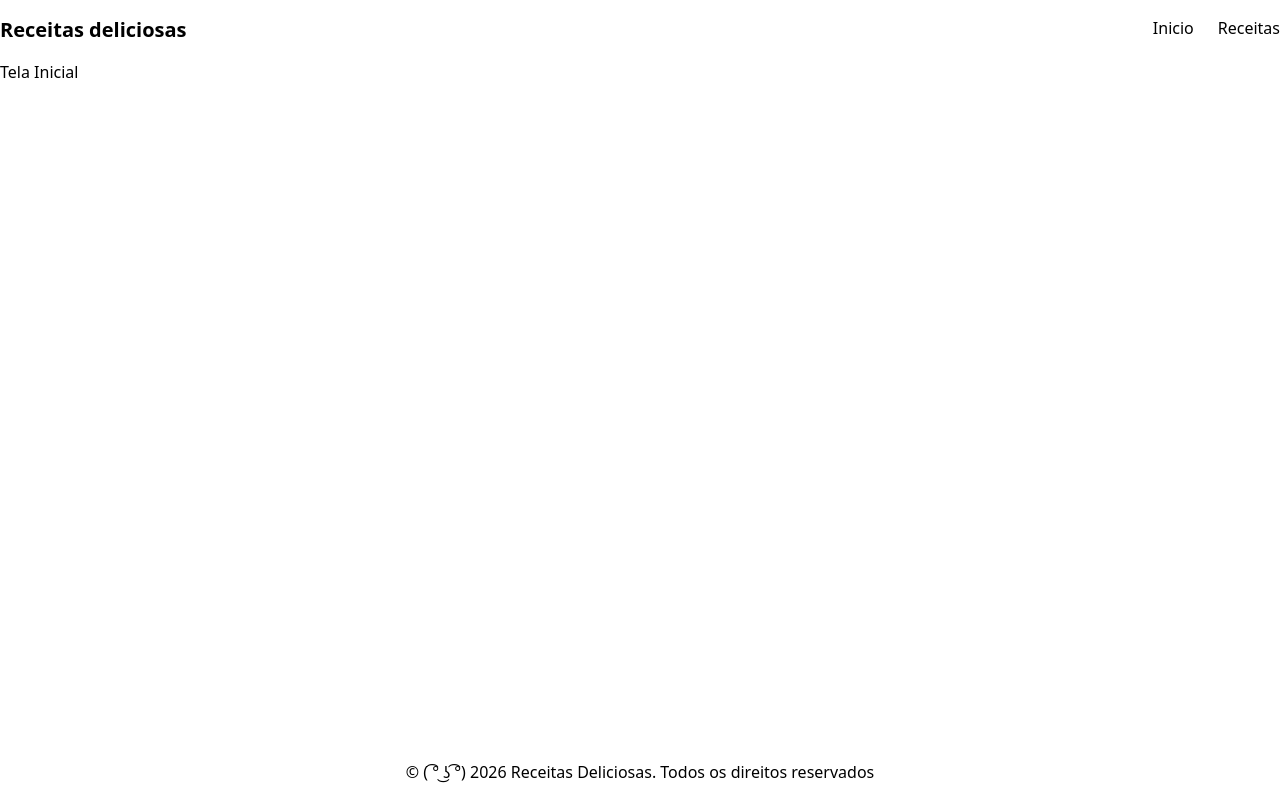
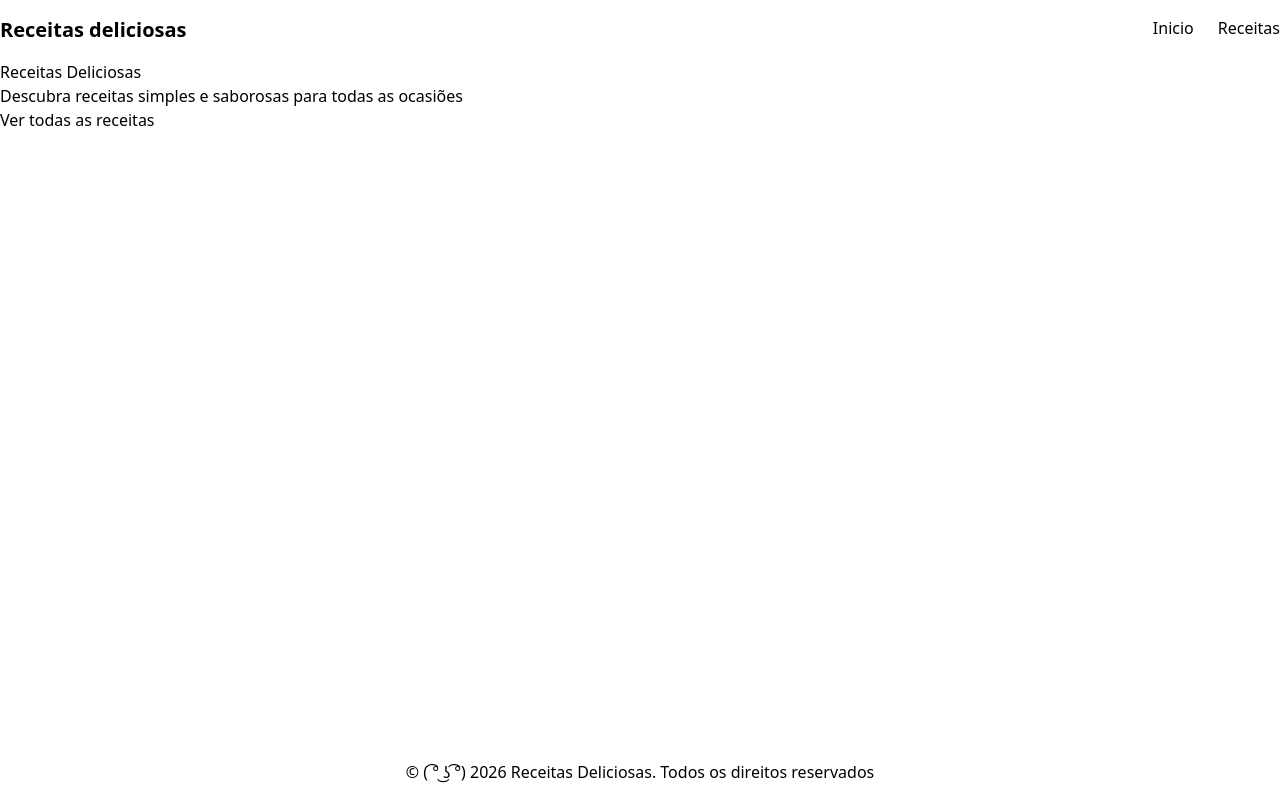
Before and after one commit to m4theusjjb/capacitacaoReceitas, a Next.js app: page / in a window 1280 px wide. Built offline with nearby package versions, Linux system fonts and the light colour scheme.

Commit message:
feat: estrutura da seção Hero

```diff
--- a/src/app/page.tsx
+++ b/src/app/page.tsx
@@ -1,7 +1,18 @@
+import Link from "next/link";
 export default function Home() {
   return (
     <main className="grow">
-      <h1>Tela Inicial</h1>
+      <div className="container mx-auto">
+        {/*seção hero*/}
+        <section>
+          <h1>Receitas Deliciosas</h1>
+          <p>Descubra receitas simples e saborosas para todas as ocasiões</p>
+
+          <Link href="/receitas">
+            Ver todas as receitas
+          </Link>
+        </section>
+      </div>
     </main>
   );
 }
```
